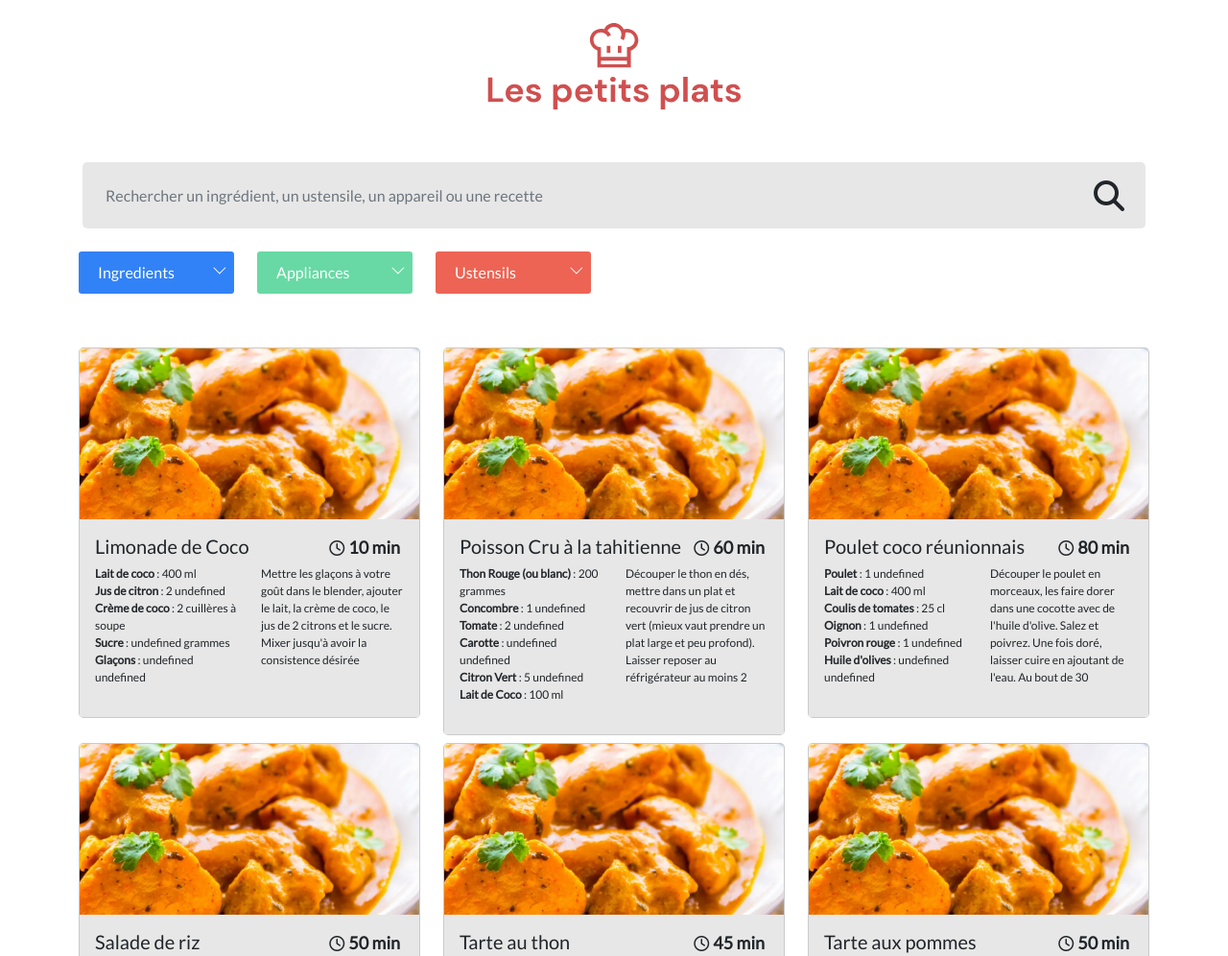
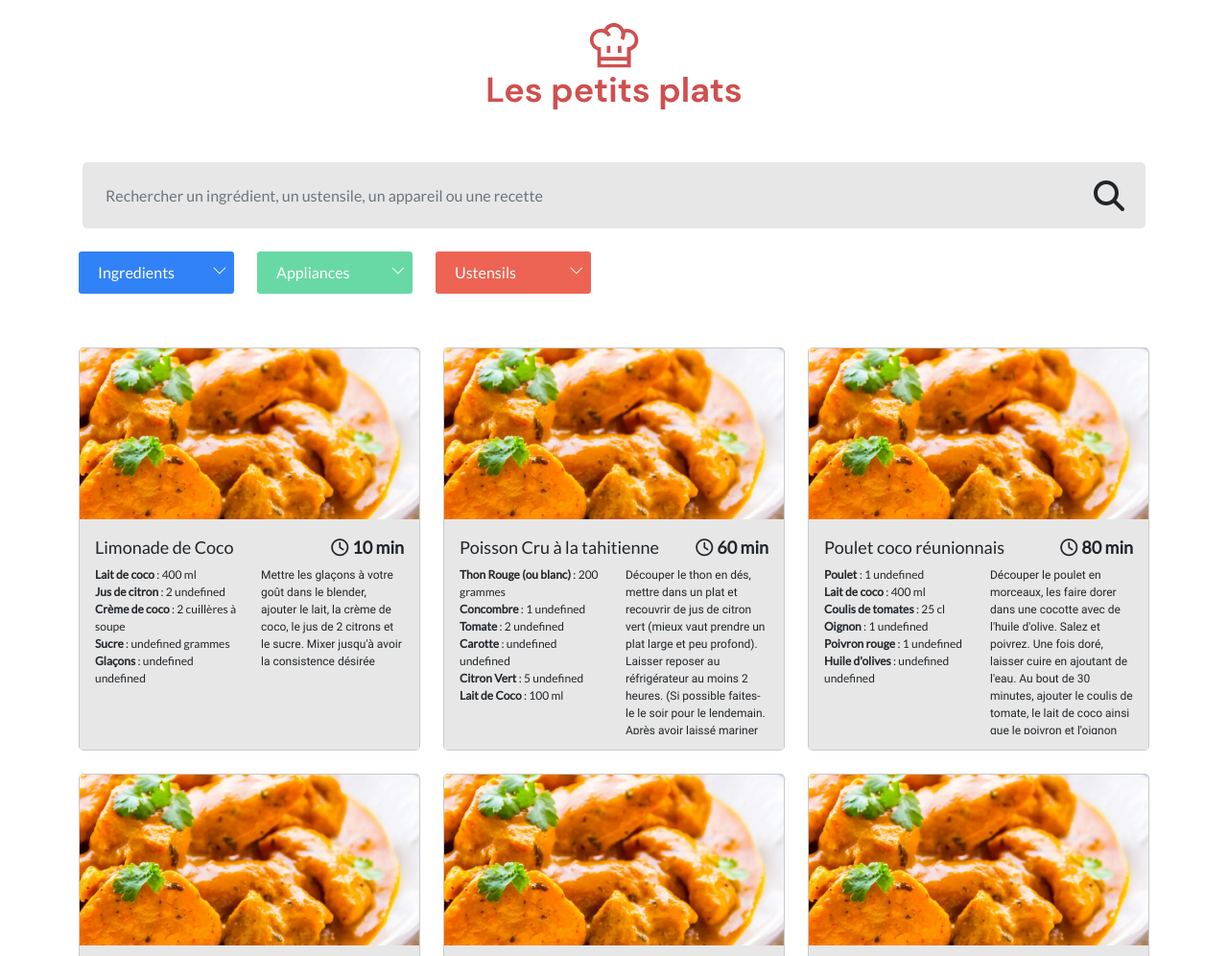
Before and after one commit to Stevens-Mark/LesPetitsPlats, a website with bundled scripts: page index.html in a window 1280 px wide. Shown: the top 996 px of the page at 96% size. Built offline with nearby package versions, Linux system fonts and the light colour scheme.

Commit message:
card height error resolved

```diff
--- a/js/main.js
+++ b/js/main.js
@@ -95,14 +95,14 @@ inputButtons.forEach((btn) => {
      const { ingredients } = recipe;
      console.log(ingredients);
      recipehtml += `
-     <div class="col-12 col-md-6 col-lg-4 mb-2">
-     <div class="card bg-light">
+     <div class="col-12 col-md-6 col-lg-4 mb-4">
+     <div class="card bg-light h-100">
        <img class="card-img-top card__image" src="/public/images/logo/poulet_coco.jpg" height="178" alt="poulet_coco">
        <div class="card-body bg-light">
          <div class="card__heading d-flex">
-           <h5 class="card-title">${recipe.name}</h5>
-           <div>
-             <i class="far fa-clock"></i><span class="card__timing mx-1">${recipe.time} min</span>
+           <h2 class="card__title">${recipe.name}</h2>
+           <div class="card__timing">
+             <i class="far fa-clock  mx-1"></i><span mx-1>${recipe.time} min</span>
            </div>
          </div>
 
--- a/sass/pages/_index.scss
+++ b/sass/pages/_index.scss
@@ -56,6 +56,9 @@ font-size: 18px;
   &__image {
     object-fit: cover;
   }
+  &__title {
+    font-size: 18px;
+  }
   &__timing {
     font-size: 18px;
     font-weight: 700;
@@ -66,10 +69,11 @@ font-size: 18px;
     font-size: 12px;
   }
   &__description {
+    font-family: "Roboto";
     font-size: 12px;
     overflow: hidden;
     text-overflow: ellipsis;
-    height: 125px;
+    height: 175px;
   }
   &__ingredient {
     font-weight: 700;
```
Also changed, not shown: public/css/style.css, 1 other file.
